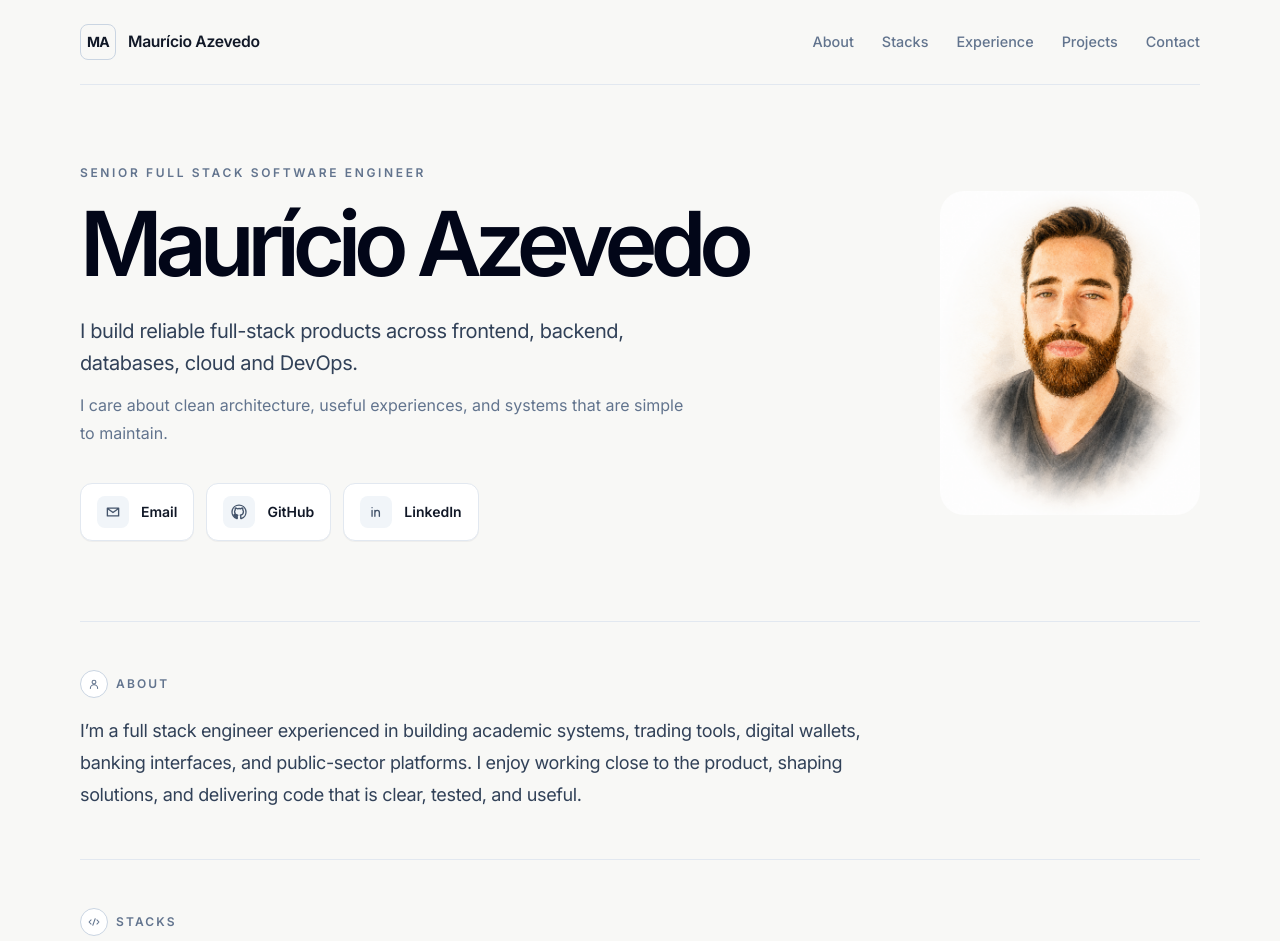
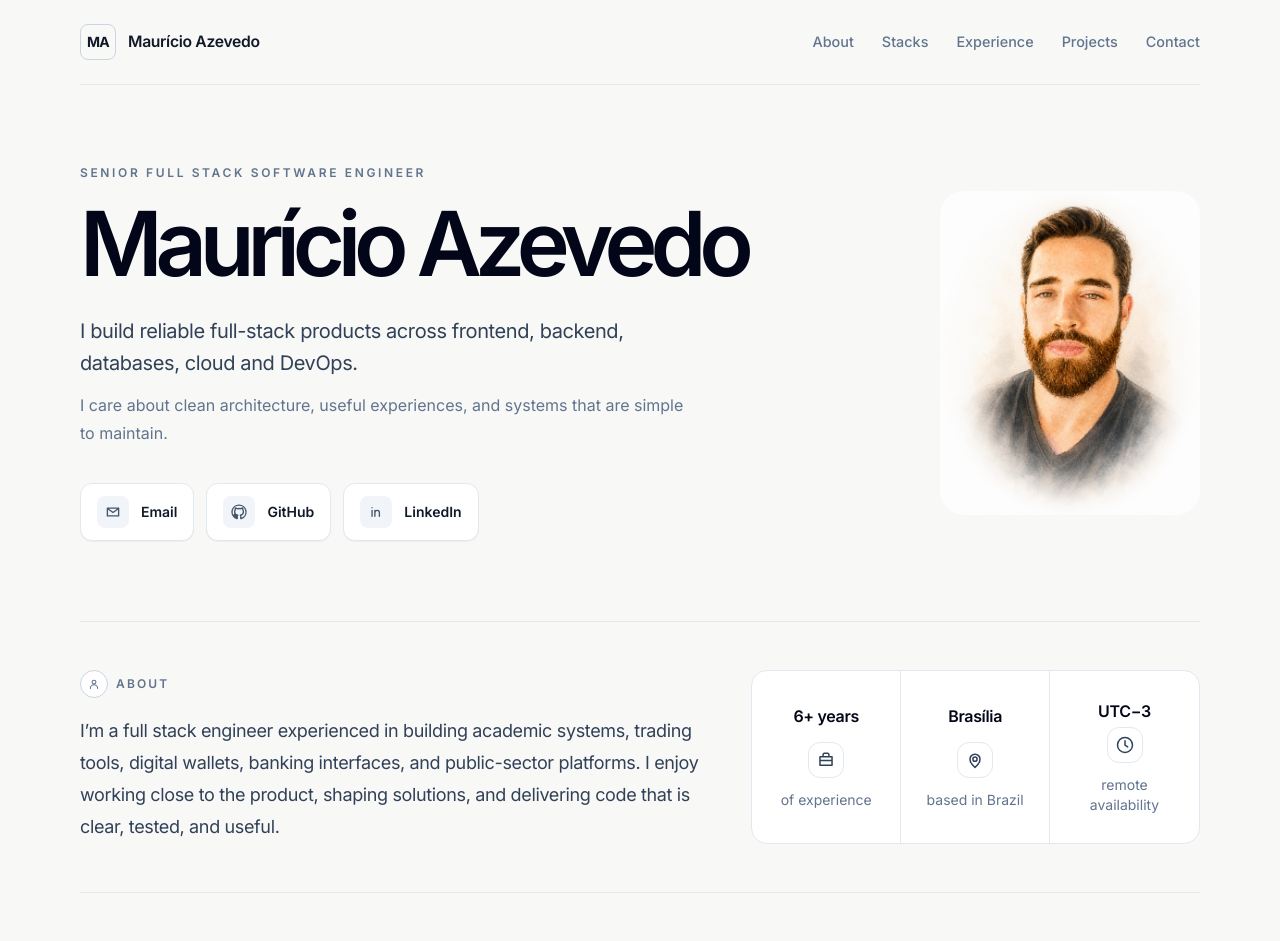
Before and after one commit to mauricio-azevedo/portfolio, a React (Vite) app: page / in a window 1280 px wide. Shown: the top 941 px of the page. Built offline with nearby package versions, Linux system fonts and the light colour scheme.

Commit message:
Add about facts panel

```diff
--- a/src/components/About.tsx
+++ b/src/components/About.tsx
@@ -1,16 +1,64 @@
 import { profile } from '../data/portfolio';
 import { SectionLabel } from './SectionLabel';
+
+const aboutFacts = [
+  {
+    label: 'of experience',
+    value: '6+ years',
+    icon: 'M8.5 7.25V5.5a1.5 1.5 0 0 1 1.5-1.5h4a1.5 1.5 0 0 1 1.5 1.5v1.75M4.75 8h14.5v10.25H4.75V8Zm0 4.5h14.5',
+  },
+  {
+    label: 'based in Brazil',
+    value: 'Brasília',
+    icon: 'M12 21s6-5.28 6-10a6 6 0 1 0-12 0c0 4.72 6 10 6 10Zm0-7.5a2.5 2.5 0 1 0 0-5 2.5 2.5 0 0 0 0 5Z',
+  },
+  {
+    label: 'remote availability',
+    value: 'UTC−3',
+    icon: 'M12 6.75v5.5l3.25 2M21 12a9 9 0 1 1-18 0 9 9 0 0 1 18 0Z',
+  },
+];
 
 export function About() {
   return (
     <section id="about" className="border-b border-slate-200 py-12" aria-labelledby="about-title">
+      <div className="grid grid-cols-[minmax(0,1fr)_minmax(320px,0.72fr)] gap-12 max-[980px]:grid-cols-1">
+        <div>
           <SectionLabel>About</SectionLabel>
           <h2 id="about-title" className="sr-only">
             About Maurício
           </h2>
-      <p className="mt-4 max-w-[820px] text-lg leading-8 tracking-[-0.02em] text-slate-700 max-[720px]:text-base">
+          <p className="mt-4 max-w-[720px] text-lg leading-8 tracking-[-0.02em] text-slate-700 max-[720px]:text-base">
             {profile.about}
           </p>
+        </div>
+
+        <dl className="grid grid-cols-3 divide-x divide-slate-200 rounded-2xl border border-slate-200 bg-white max-[720px]:grid-cols-1 max-[720px]:divide-x-0 max-[720px]:divide-y">
+          {aboutFacts.map((fact) => (
+            <div key={fact.value} className="grid place-items-center px-5 py-7 text-center">
+              <dt className="flex flex-col items-center gap-3 text-sm text-slate-500">
+                <span className="grid size-9 place-items-center rounded-xl border border-slate-200 text-slate-700" aria-hidden="true">
+                  <svg
+                    className="size-5"
+                    viewBox="0 0 24 24"
+                    fill="none"
+                    stroke="currentColor"
+                    strokeWidth="1.8"
+                    strokeLinecap="round"
+                    strokeLinejoin="round"
+                  >
+                    <path d={fact.icon} />
+                  </svg>
+                </span>
+                <span>{fact.label}</span>
+              </dt>
+              <dd className="order-first mb-1 text-base font-semibold tracking-[-0.02em] text-slate-950">
+                {fact.value}
+              </dd>
+            </div>
+          ))}
+        </dl>
+      </div>
     </section>
   );
 }
```
Lines whose indentation alone changed are shown as unchanged.
